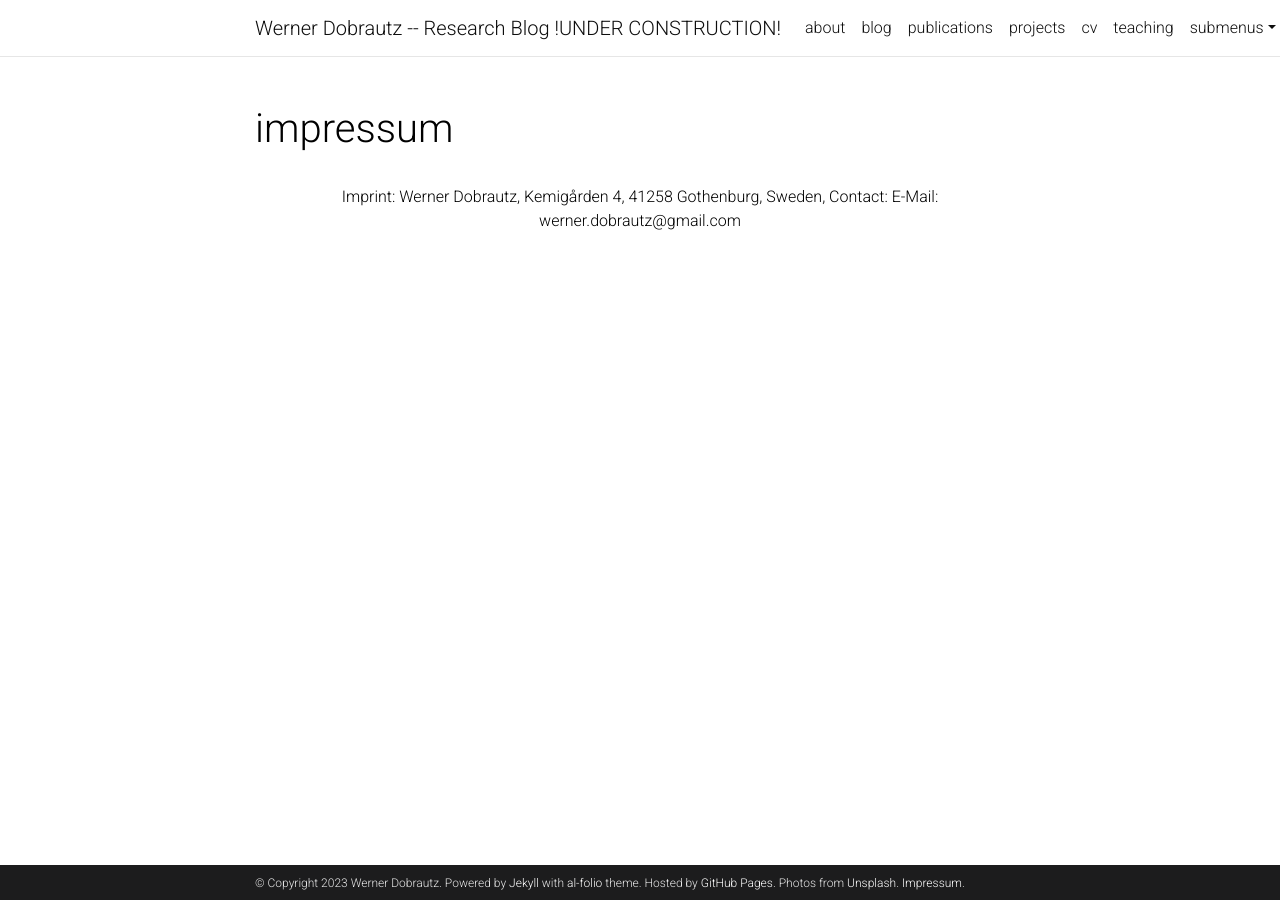
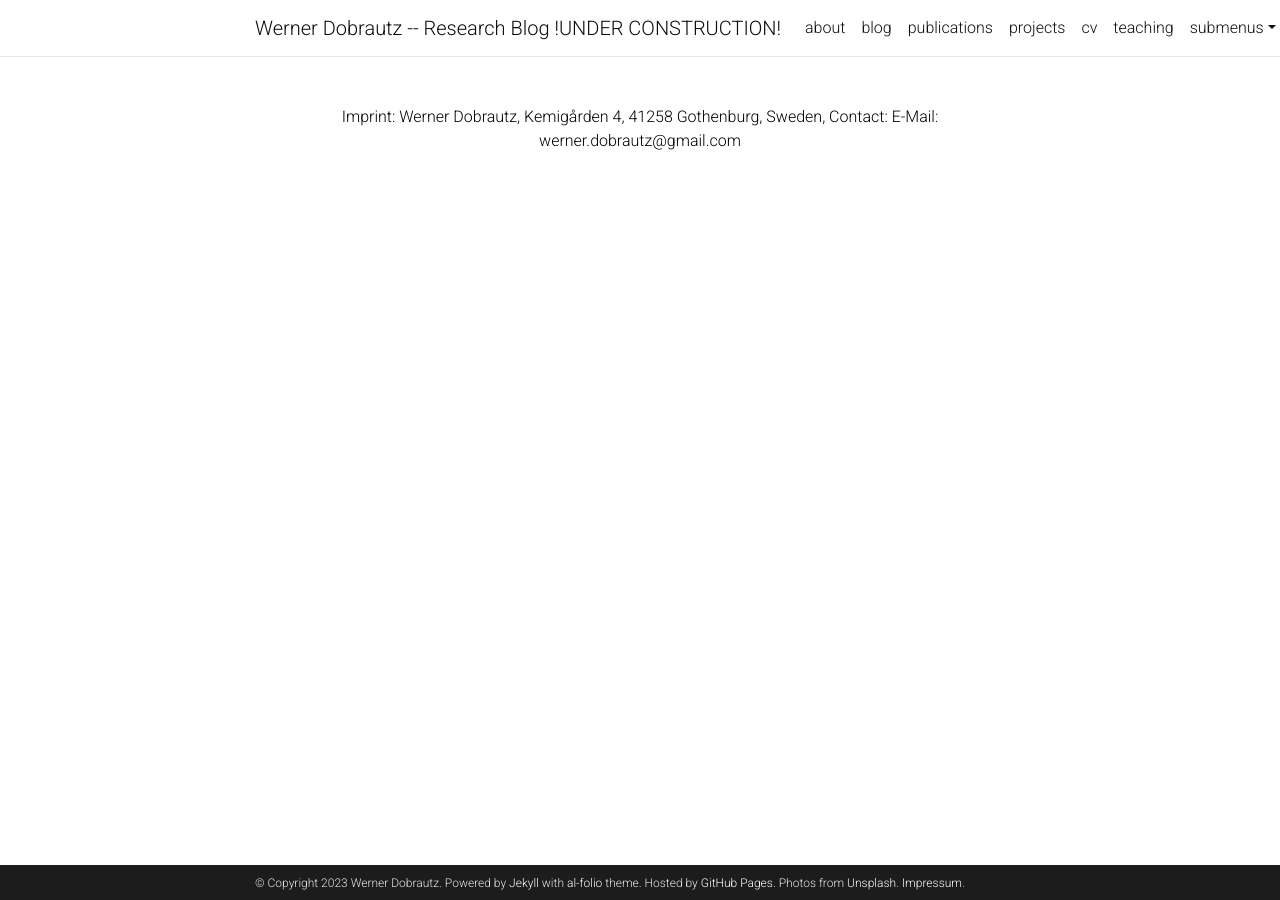
Before and after one commit to dobrautz/dobrautz.github.io, a Jekyll site: the page built from _pages/impressum.md, in a window 1280 px wide. Built offline with Jekyll 4.4.1, drawn with Linux system fonts in a browser that asks for light colours; comment, search, counter and statistics services are not loaded; a style sheet for code colours, icons or effects is not loaded.

Commit message:
Update impressum.html

```diff
--- a/_layouts/impressum.html
+++ b/_layouts/impressum.html
@@ -5,7 +5,7 @@
         <div class="post">
 
           <header class="post-header">
-            <h1 class="post-title">{{ page.title }}</h1>
+            <h1 class="post-title">{{ Imprint }}</h1>
             <p class="post-description">{{ page.description }}</p>
           </header>
 
```
